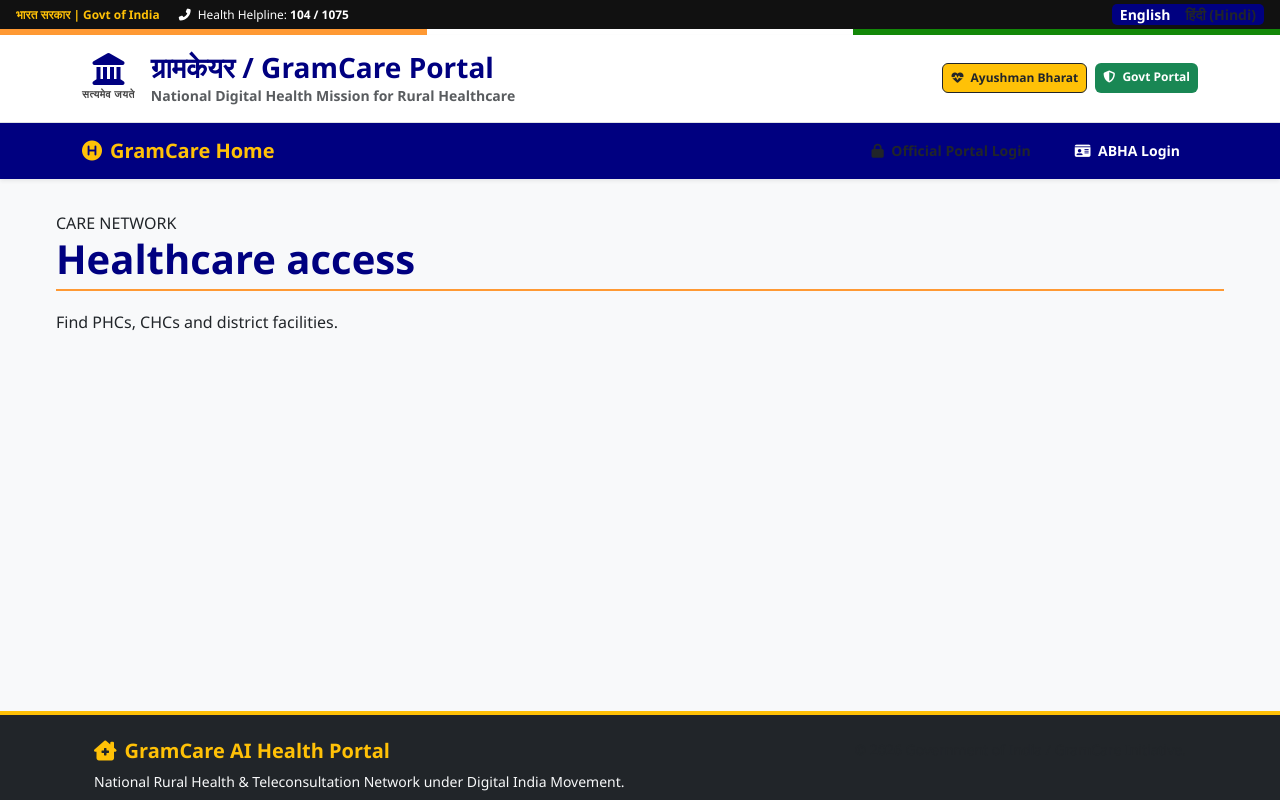
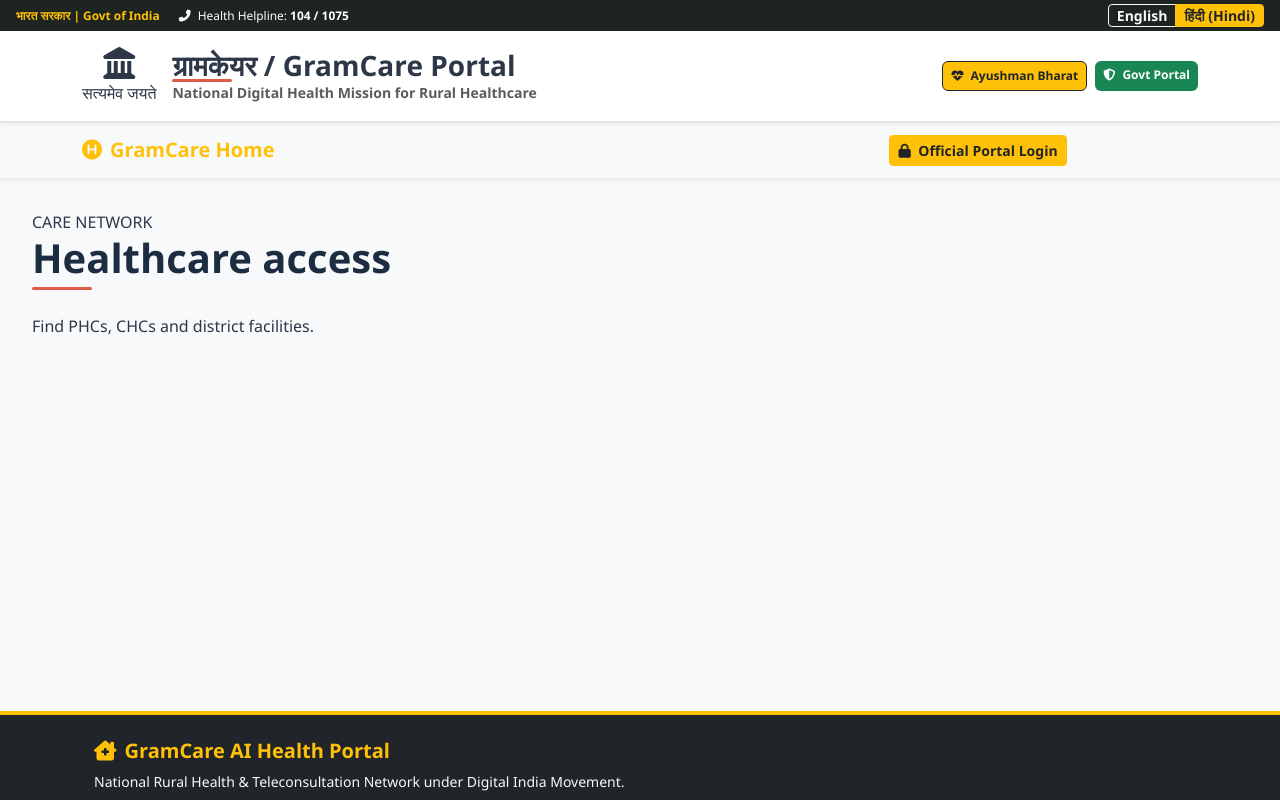
Before and after one commit to rahulsharma3009-ops/GramCare, a Python web app: template GramCare_AI_Hackathon_RoleBased_v5/templates/care_hub.html in a window 1280 px wide. Run offline with Jinja, Linux system fonts and the light colour scheme; the template is opened without the code that fills it, so the values that code supplies are empty.

Commit message:
Update CSS for UP-Gov Inspired Design

```diff
--- a/GramCare_AI_Hackathon_RoleBased_v5/static/css/style.css
+++ b/GramCare_AI_Hackathon_RoleBased_v5/static/css/style.css
@@ -1,175 +1,113 @@
-/* Official Indian Government Color Palette */
+/* Official UP-Gov Inspired Palette */
 :root {
-    --gov-saffron: #FF9933;
-    --gov-white: #FFFFFF;
-    --gov-green: #138808;
-    --gov-navy: #000080;
-    --gov-blue: #0A58CA;
-    --gov-gold: #FFC107;
-    --gov-light-bg: #F4F6F9;
-    --gov-red: #D9534F;
+    --up-gov-bg: #F5F1EA;          /* Light warm background like sample image */
+    --up-gov-header: #2F3E35;      /* Dark slate green top bar */
+    --up-gov-accent: #E05A47;      /* Saffron/Orange accent line */
+    --up-gov-navy: #1C2D42;        /* Deep Navy text */
+    --up-gov-card-bg: #FFFFFF;     /* Pure white cards */
+    --up-gov-helpline-orange: #F37023;
 }
 
 body {
-    background-color: var(--gov-light-bg) !important;
-    font-family: 'Segoe UI', Tahoma, Geneva, Verdana, sans-serif;
-    color: #212529;
+    background-color: var(--up-gov-bg) !important;
+    font-family: 'Segoe UI', system-ui, -apple-system, sans-serif;
+    color: #2D3748;
 }
 
-/* --- TRICOLOR HEADER STRIP --- */
-.tricolor-strip {
-    display: flex;
-    height: 6px;
-    width: 100%;
+/* Light & Clean Container Spacing */
+main.container, main.container-fluid {
+    max-width: 1240px;
+    padding-top: 2rem !important;
+    padding-bottom: 3rem !important;
 }
-.tricolor-strip .saffron-band { background-color: var(--gov-saffron); flex: 1; }
-.tricolor-strip .white-band { background-color: var(--gov-white); flex: 1; }
-.tricolor-strip .green-band { background-color: var(--gov-green); flex: 1; }
 
+/* Top Dark Slate Nav Bar (Matches sample website header) */
 .gov-top-bar {
-    background-color: #111111;
+    background-color: #1E2521 !important;
     font-size: 0.85rem;
 }
 
-.text-navy { color: var(--gov-navy) !important; }
-.bg-gov-navy { background-color: var(--gov-navy) !important; }
-.bg-gov-green { background-color: var(--gov-green) !important; }
-.bg-saffron { background-color: var(--gov-saffron) !important; }
-
-.ashoka-text {
-    font-size: 0.65rem;
-    font-weight: bold;
-    color: #444;
-    letter-spacing: 0.5px;
+.bg-gov-slate {
+    background-color: var(--up-gov-header) !important;
 }
 
-/* --- AUTOMATIC GLOBAL STYLING FOR ALL UNSTYLED PAGES --- */
-
-/* Main Container Layout Spacing */
-main.container-fluid, main.container, main {
-    max-width: 1200px;
-    margin: 0 auto;
-    padding: 2rem 1rem !important;
+/* Heading with Accent Underline like UP.gov.in */
+h1, h2, h3, .heading-underlined {
+    color: var(--up-gov-navy);
+    font-weight: 800;
+    position: relative;
+    padding-bottom: 8px;
+    margin-bottom: 1.5rem;
 }
 
-/* Headings Across All Pages */
-h1, h2, h3 {
-    color: var(--gov-navy);
-    font-weight: 700;
-    margin-bottom: 1.2rem;
-    padding-bottom: 0.4rem;
-    border-bottom: 2px solid var(--gov-saffron);
+h1::after, h2::after, h3::after, .heading-underlined::after {
+    content: '';
+    position: absolute;
+    bottom: 0;
+    left: 0;
+    width: 60px;
+    height: 3px;
+    background-color: var(--up-gov-accent);
+    border-radius: 2px;
 }
 
-h4, h5, h6 {
-    color: #333;
-    font-weight: 600;
+/* Clean White Card Styling like UP Portal */
+.card, .gov-card {
+    background-color: var(--up-gov-card-bg) !important;
+    border: 1px solid #E2E8F0 !important;
+    border-radius: 12px !important;
+    box-shadow: 0 2px 10px rgba(0, 0, 0, 0.04) !important;
+    padding: 1.25rem;
+    margin-bottom: 1.5rem;
+    transition: all 0.2s ease-in-out;
 }
 
-/* Automatic Government-style Tables Across All Pages */
+.card:hover {
+    box-shadow: 0 5px 15px rgba(0, 0, 0, 0.08) !important;
+}
+
+/* Helpline Badges (Right side like sample image) */
+.helpline-box-orange {
+    background: #FFF5EF;
+    border: 1px solid #FCD3C1;
+    border-radius: 10px;
+    padding: 12px 18px;
+}
+.helpline-box-blue {
+    background: #EFF6FF;
+    border: 1px solid #BFDBFE;
+    border-radius: 10px;
+    padding: 12px 18px;
+}
+
+/* De-congested Table Design */
 table {
     width: 100% !important;
-    margin: 1.5rem 0 !important;
-    border-collapse: separate !important;
-    border-spacing: 0 !important;
-    background-color: #ffffff !important;
+    background: #FFFFFF !important;
     border-radius: 8px !important;
     overflow: hidden !important;
-    box-shadow: 0 4px 10px rgba(0, 0, 0, 0.05) !important;
-    border: 1px solid #dee2e6 !important;
+    border-collapse: collapse !important;
+    margin-top: 1rem !important;
+    border: 1px solid #E2E8F0 !important;
 }
 
 table th {
-    background-color: var(--gov-navy) !important;
-    color: #ffffff !important;
-    padding: 12px 16px !important;
-    font-weight: 600 !important;
-    text-transform: uppercase !important;
-    font-size: 0.85rem !important;
-    letter-spacing: 0.5px !important;
+    background-color: var(--up-gov-header) !important;
+    color: #FFFFFF !important;
+    padding: 14px 18px !important;
+    font-weight: 600;
+    font-size: 0.9rem;
 }
 
 table td {
-    padding: 12px 16px !important;
-    border-bottom: 1px solid #e9ecef !important;
-    vertical-align: middle !important;
-}
-
-table tr:nth-child(even) {
-    background-color: #f8f9fa !important;
+    padding: 14px 18px !important;
+    border-bottom: 1px solid #F1F5F9 !important;
 }
 
 table tr:hover {
-    background-color: #eef4ff !important;
+    background-color: #F8FAFC !important;
 }
 
-/* Automatic Button Styling Across All Pages */
-button, .btn, input[type="submit"], input[type="button"] {
-    background-color: var(--gov-navy);
-    color: #ffffff;
-    border: none;
-    padding: 8px 18px;
-    font-weight: 600;
-    border-radius: 5px;
-    cursor: pointer;
-    transition: all 0.2s ease;
-    display: inline-block;
-    text-decoration: none;
-}
-
-button:hover, .btn:hover, input[type="submit"]:hover {
-    background-color: var(--gov-blue);
-    color: #ffffff;
-    box-shadow: 0 3px 8px rgba(0, 0, 0, 0.15);
-}
-
-/* Automatic Form Control Inputs Across All Pages */
-form {
-    background: #ffffff;
-    padding: 2rem;
-    border-radius: 8px;
-    box-shadow: 0 4px 12px rgba(0, 0, 0, 0.05);
-    border-top: 4px solid var(--gov-saffron);
-    margin-bottom: 2rem;
-}
-
-input[type="text"], input[type="email"], input[type="password"],
-input[type="number"], input[type="date"], select, textarea {
-    width: 100%;
-    padding: 10px 14px;
-    margin: 8px 0 16px 0;
-    border: 1px solid #ced4da;
-    border-radius: 5px;
-    box-sizing: border-box;
-    font-size: 0.95rem;
-}
-
-input:focus, select:focus, textarea:focus {
-    outline: none;
-    border-color: var(--gov-navy);
-    box-shadow: 0 0 0 3px rgba(0, 0, 128, 0.15);
-}
-
-/* Links Across All Pages */
-a {
-    color: var(--gov-blue);
-    font-weight: 600;
-    text-decoration: none;
-}
-
-a:hover {
-    color: var(--gov-navy);
-    text-decoration: underline;
-}
-
-/* Custom Card Layouts */
-.card {
-    border-radius: 8px;
-    border: 1px solid #e0e0e0;
-    box-shadow: 0 4px 8px rgba(0,0,0,0.04);
-}
-
-/* Hide Google Translate Toolbar Top Banner */
-.goog-te-banner-frame.skiptranslate { display: none !important; }
+/* Translation Widget Fix */
+.goog-te-banner-frame { display: none !important; }
 body { top: 0px !important; }
-.goog-te-gadget-icon { display: none !important; }
```
